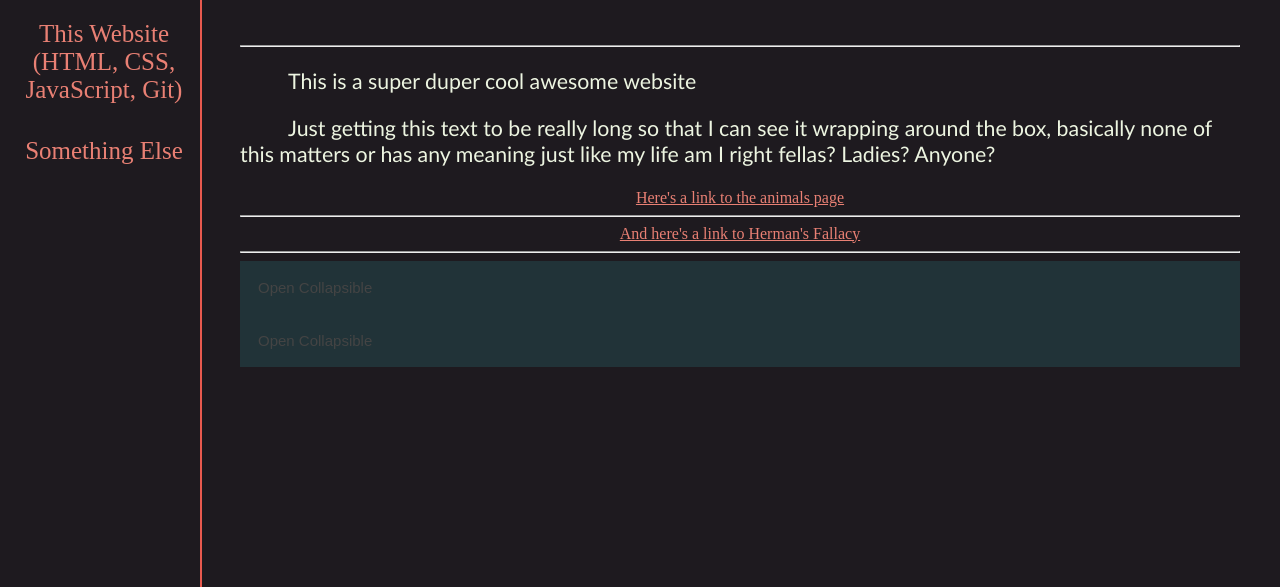
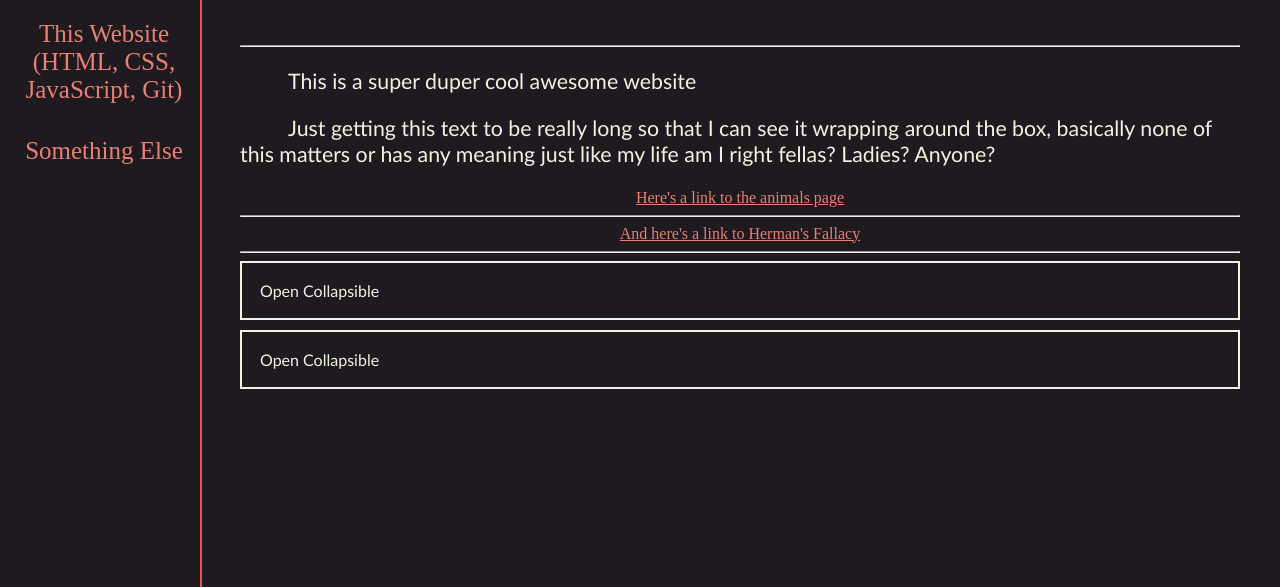
Before and after one commit to KingPPine/Website, a plain HTML site: page index.html in a window 1280 px wide. Shown: the part 213-800 px from the top of the page. Drawn offline with Linux system fonts and the light colour scheme.

Commit message:
fixes the collapsible colours

```diff
--- a/style.css
+++ b/style.css
@@ -94,15 +94,17 @@ img
 
  /* Style the button that is used to open and close the collapsible content */
  .collapsible {
-    background-color: #213338;
-    color: #444;
+    background-color: #1e1a1f;
+    color: #EDF5E1;
     cursor: pointer;
     padding: 18px;
     width: 100%;
-    border: none;
+    border: solid 2px #EDF5E1;
+    border-bottom: none;
     text-align: left;
     outline: none;
-    font-size: 15px;
+    font-family: "Calibri";
+    font-size: 16px;
   }
 
   /* Add a background color to the button if it is clicked on (add the .active class with JS), and when you move the mouse over it (hover) */
@@ -116,5 +118,8 @@ img
     max-height: 0;
     overflow: hidden;
     transition: max-height 0.2s ease-out;
-    background-color: #f1f1f1;
+    border: solid 2px #EDF5E1;
+    border-top: none;
+    background-color: #1e1a1f;
+    margin-bottom: 10px;
   }
```
